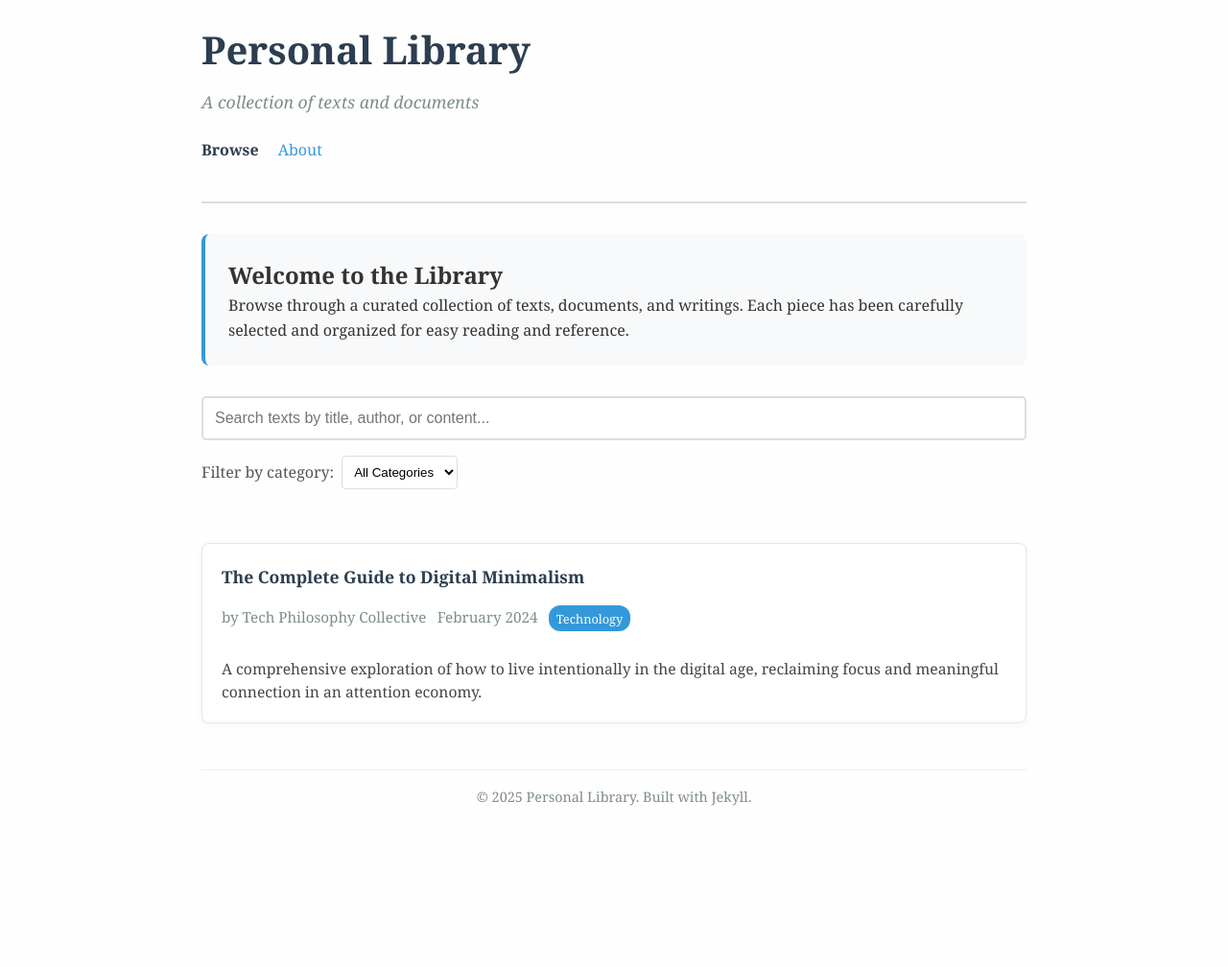
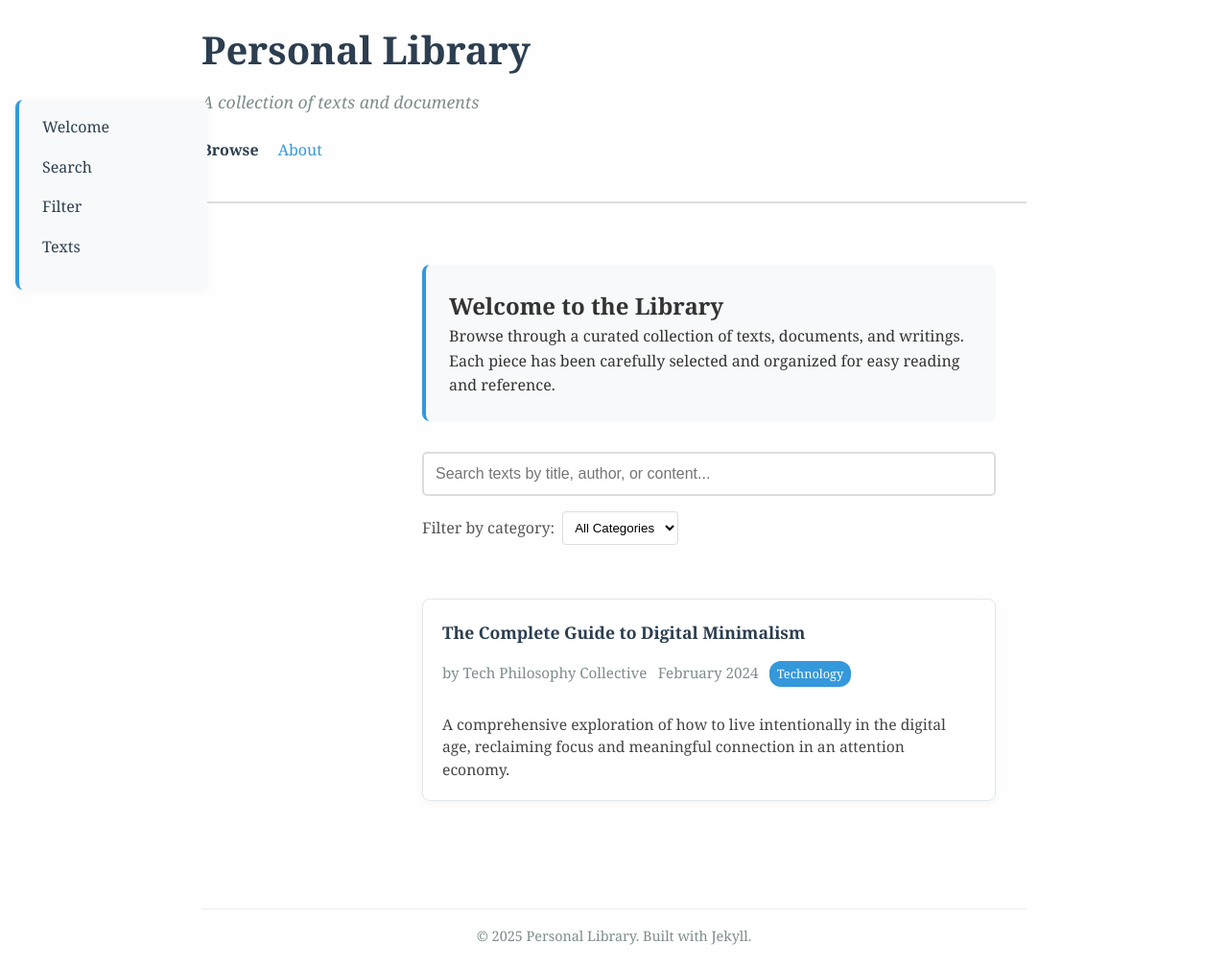
Before and after one commit to merdeki/kutuphane, a Jekyll site: the page built from index.html, in a window 1280 px wide. Shown: the whole page at 96% size. Built offline with Jekyll 4.4.1, drawn with Linux system fonts in a browser that asks for light colours; before the commit the page ends 900 px from its top, so only the background shows below that.

Commit message:
Update index.html

```diff
--- a/index.html
+++ b/index.html
@@ -2,17 +2,27 @@
 layout: default
 ---
 
-<section aria-label="Library Introduction" class="library-intro">
+<nav id="toc" aria-label="Table of Contents">
+  <ul>
+    <li><a href="#library-intro">Welcome</a></li>
+    <li><a href="#search">Search</a></li>
+    <li><a href="#filter">Filter</a></li>
+    <li><a href="#texts">Texts</a></li>
+  </ul>
+</nav>
+
+<main class="page-content">
+  <section id="library-intro" aria-label="Library Introduction" class="library-intro">
       <h2>Welcome to the Library</h2>
       <p>Browse through a curated collection of texts, documents, and writings. Each piece has been carefully selected and organized for easy reading and reference.</p>
   </section>
 
-<form class="search-filter-form" autocomplete="off" role="search" aria-label="Search and Filter Texts">
+  <form id="search" class="search-filter-form" autocomplete="off" role="search" aria-label="Search and Filter Texts">
       <div class="search-box">
           <label for="searchInput" class="visually-hidden">Search texts by title, author, or content</label>
           <input type="text" id="searchInput" placeholder="Search texts by title, author, or content..." aria-label="Search texts" />
       </div>
-    <div class="filter-options">
+      <div id="filter" class="filter-options">
           <label for="categoryFilter">Filter by category:</label>
           <select id="categoryFilter" aria-label="Category filter">
               <option value="">All Categories</option>
@@ -32,7 +42,7 @@ layout: default
       </div>
   </noscript>
 
-<section class="text-grid" id="textGrid" aria-label="Library Texts">
+  <section id="texts" class="text-grid" aria-label="Library Texts">
       {% for text in site.texts %}
           <div class="text-card"
               data-title="{{ text.title | downcase }}"
@@ -58,8 +68,68 @@ layout: default
   <div id="noResults" class="no-results" style="display: none;" aria-live="polite">
       <p>No texts found matching your search criteria.</p>
   </div>
+</main>
 
 <style>
+/* Floating TOC */
+#toc {
+  position: fixed;
+  top: 5rem;
+  left: 1rem;
+  width: 200px;
+  background: #f8f9fa;
+  border-radius: 8px;
+  border-left: 4px solid #3498db;
+  padding: 1rem 1rem 1rem 1.5rem;
+  font-size: 1rem;
+  z-index: 1000;
+  box-shadow: 0 2px 8px rgba(44,62,80,0.04);
+}
+#toc ul {
+  list-style: none;
+  margin: 0;
+  padding: 0;
+}
+#toc li {
+  margin-bottom: 1rem;
+}
+#toc a {
+  color: #2c3e50;
+  text-decoration: none;
+  font-weight: 500;
+  transition: color 0.2s;
+}
+#toc a:hover,
+#toc a:focus {
+  color: #3498db;
+  text-decoration: underline;
+}
+
+/* Push main content right so it doesn't hide under TOC */
+.page-content {
+  margin-left: 230px;
+  max-width: 900px;
+  padding: 2rem 2rem 2rem 0;
+}
+
+/* Responsive: stack TOC on top for small screens */
+@media (max-width: 900px) {
+  #toc {
+    position: static;
+    width: auto;
+    border-left: none;
+    border-top: 4px solid #3498db;
+    margin-bottom: 1.5rem;
+    box-shadow: none;
+    padding-left: 1rem;
+  }
+  .page-content {
+    margin-left: 0;
+    padding: 1rem;
+    max-width: 100%;
+  }
+}
+
 .library-intro {
     margin-bottom: 2rem;
     padding: 1.5rem;
@@ -201,7 +271,7 @@ layout: default
 document.addEventListener('DOMContentLoaded', function() {
     const searchInput = document.getElementById('searchInput');
     const categoryFilter = document.getElementById('categoryFilter');
-    const textGrid = document.getElementById('textGrid');
+    const textGrid = document.getElementById('texts');
     const noResults = document.getElementById('noResults');
     const textCards = document.querySelectorAll('.text-card');
 
```
Lines whose indentation alone changed are shown as unchanged.
